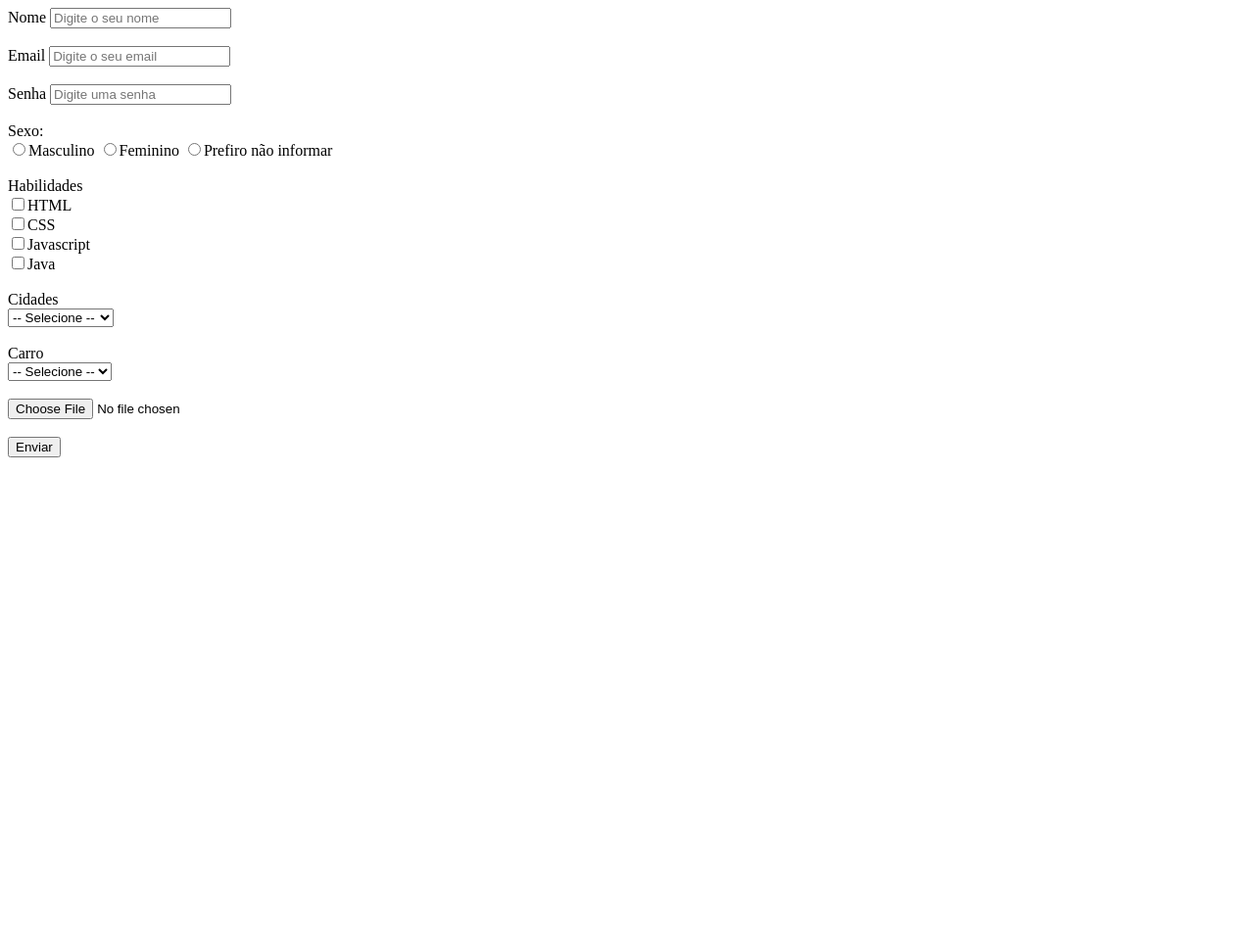
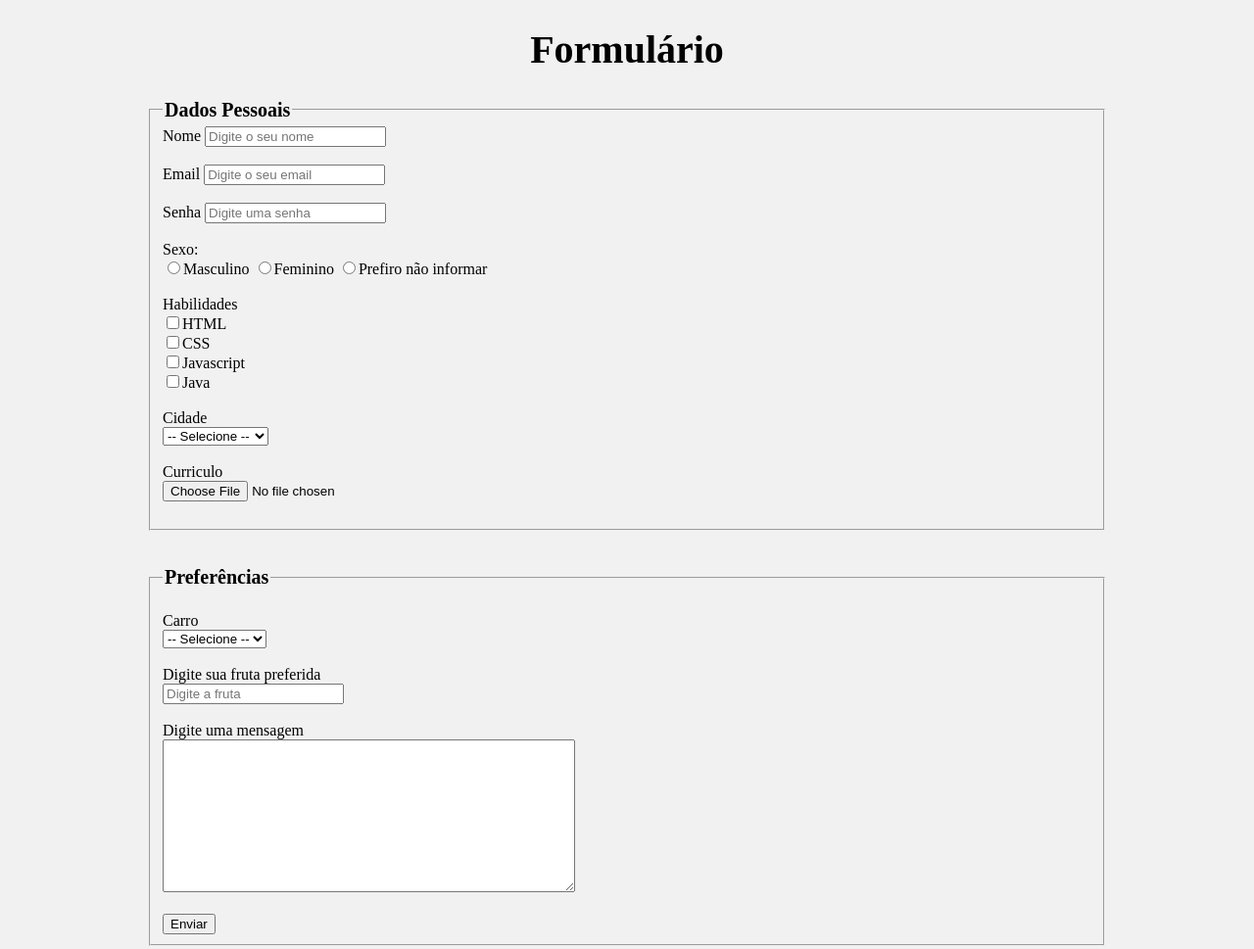
Before and after one commit to Dandariene/Fullstack-Javascript, a plain HTML site: page 6-HTML-avancado/index.html in a window 1280 px wide. Shown: the whole page at 98% size. Before the commit the page ends 800 px from the top, so only its background shows below. Drawn offline with Linux system fonts and the light colour scheme.

Commit message:
Datalist, textarea e fieldset

```diff
--- a/6-HTML-avancado/index.html
+++ b/6-HTML-avancado/index.html
@@ -6,15 +6,36 @@
     <meta http-equiv="X-UA-Compatible" content="IE=edge">
     <meta name="viewport" content="width=device-width, initial-scale=1.0">
     <title>Formulário</title>
+
+    <style>
+        body{
+            margin: 20px 150px;
+            background: rgb(241, 241, 241);
+        }
+        h1{
+            text-align: center;
+            font-size: 40px;
+        }
+        legend{
+            font-size: 20px;
+            font-weight: bold;
+        }
+    </style>
 </head>
 
 <body>
 
+    <div>
+
+        <h1>Formulário</h1>
+
         <form action="salvar.html" method="get">
+            <fieldset>
+                <legend>Dados Pessoais</legend>
                 <!-- Usar o método get não é seguro pois coloca os dados na url, o correto é usar o Post que vai enviar de forma mais segura, usei nesse código apenas a carater de aprendizagem -->
                 <label>Nome</label>
                 <input name="nome" type="text" placeholder="Digite o seu nome">
-
+                <!-- Dentro so site do w3school tem várias opções de type e podemos buscar de acordo cada necessidade -->
                 <br><br>
 
                 <label>Email</label>
@@ -28,7 +49,8 @@
                 <br><br>
                 <label>Sexo:</label>
                 <br>
-        <input name="sexo" type="radio" value="masculino" id="masculino"><label for="masculino">Masculino</label>
+                <input name="sexo" type="radio" value="masculino" id="masculino"><label
+                    for="masculino">Masculino</label>
                 <input name="sexo" type="radio" value="feminino" id="feminino"><label for="feminino">Feminino</label>
                 <input name="sexo" type="radio" value="não definido" id="prefiro não informar"><label
                     for="prefiro não informar">Prefiro não informar</label>
@@ -37,7 +59,7 @@
 
                 <br><br>
 
-        <!-- Usa id no input e for no label vai ajuydar na usabilidade, a experiencia do usuário, já que ele poderá clicar na palavra e assim já selecionar a opção ou também já ser direcionado para escrever nos campos de texto -->
+                <!-- Usa id no input e for no label vai ajudar na usabilidade, a experiencia do usuário, já que ele poderá clicar na palavra e assim já selecionar a opção ou também já ser direcionado para escrever nos campos de texto -->
 
                 <label>Habilidades</label>
                 <br>
@@ -52,9 +74,9 @@
 
                 <br><br>
 
-        <label>Cidades</label>
+                <label>Cidade</label>
                 <br>
-        <select nome="cidades">
+                <select name="cidades">
                     <option selected value="">-- Selecione --</option>
                     <option value="São Paulo">São Paulo</option>
                     <option value="Minas Gerais">Minas Gerais</option>
@@ -63,12 +85,20 @@
 
                     <!-- Se quiser que uma cidade que não a primeira colocada na lista aparecça para o usuário, coloco a palavra "selected" antes do nome da cidade dengtro da tag option. Ex: <option value="Rio de Janeiro" SELECTED>Rio de Janeiro</option>  -->
                 </select>
+                <br><br>
+                <label>Curriculo</label>
+                <br>
+                <input type="file">
 
                 <br><br>
-
+            </fieldset>
+            <br><br>
+            <fieldset>
+                <legend>Preferências</legend>
+                <br>
                 <label>Carro</label>
                 <br>
-        <select nome="Carro">
+                <select name="Carro">
                     <option selected value="">-- Selecione --</option>
                     <optgroup label="Honda">
                         <option value="civic">Civic</option>
@@ -84,14 +114,38 @@
 
                 <br><br>
 
-        <input type="file">
+                <label>Digite sua fruta preferida</label>
+                <br>
+                <input list="listaFruta" type="text" name="frutas" placeholder="Digite a fruta">
+
+                <!-- O option da tag datalist não tem fechamento e para a listagem funcionar preciso criar um id dentro da tag datalist e colocar esse mesmo id dentro da tag input , como no exemplo-->
+
+                <datalist id="listaFruta">
+                    <option value="Abacate">
+                    <option value="Acerola">
+                    <option value="Abacaxi">
+                    <option value="Amora">
+                    <option value="Banana">
+                    <option value="Caju">
+                    <option value="Carambola">
+                    <option value="Ameixa">
+                </datalist>
+
+                <br><br>
+
+                <label>Digite uma mensagem</label>
+                <br>
+                <textarea name="mensagem" cols="50" rows="10"></textarea>
 
                 <br><br>
 
                 <button>Enviar</button>
 
-        <!-- Dentro so site do w3school tem várias opções de type e podemos buscar de acordo cada necessidade -->
+            </fieldset>
+
         </form>
+
+    </div>
 </body>
 
 </html>
--- /dev/null
+++ b/6-HTML-avancado/style.css
@@ -0,0 +1,5 @@
+
+
+.form{
+  align-items: center;
+}
```
Lines whose indentation alone changed are shown as unchanged.
